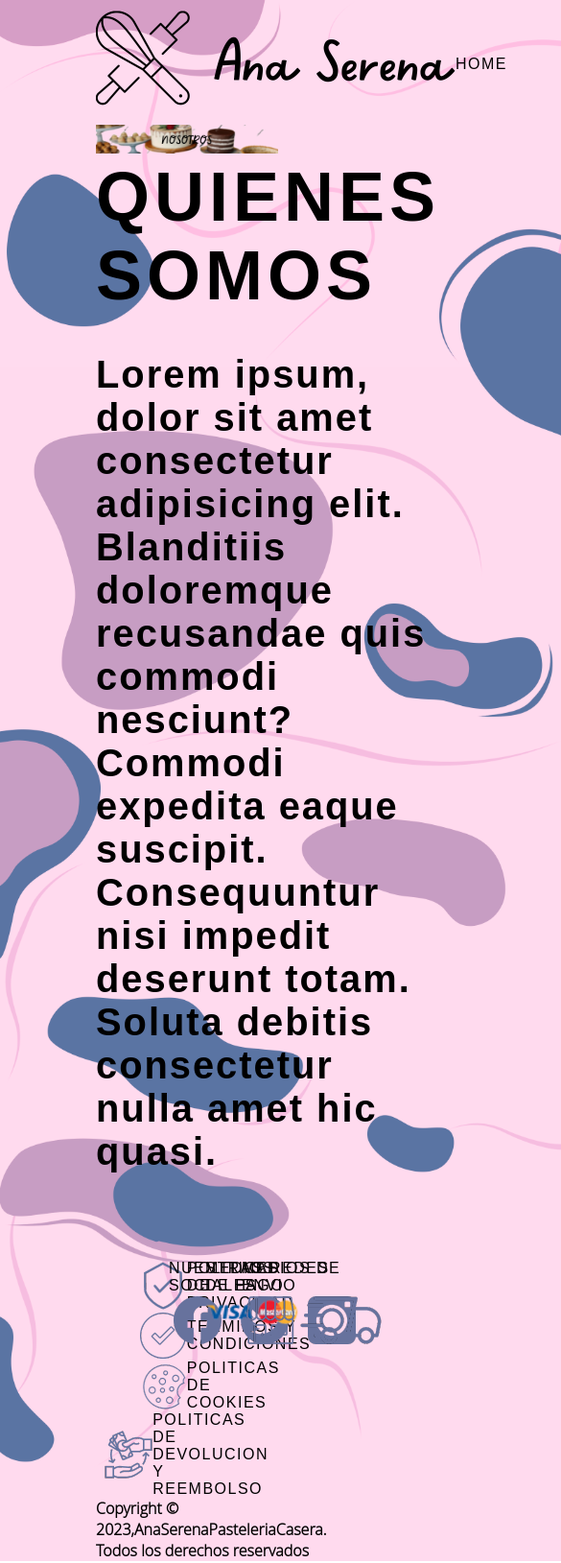
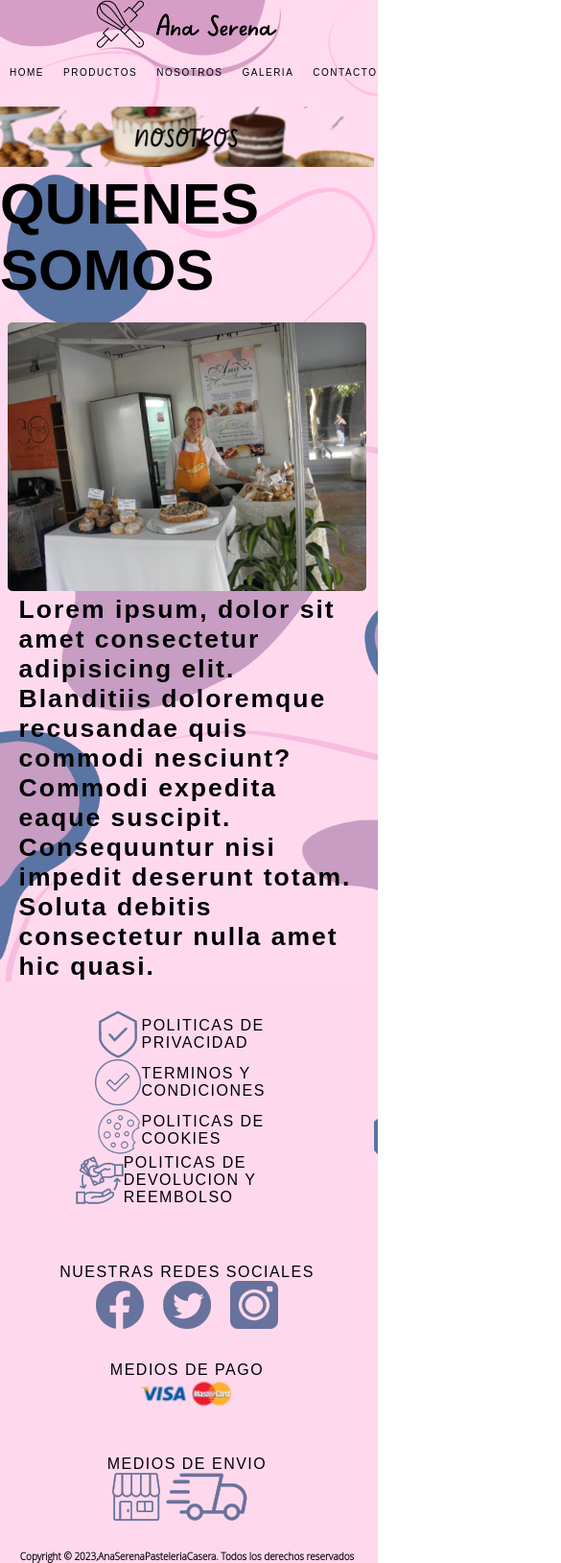
Before and after one commit to santiagonietto/root-anaserena-website, a plain HTML site: page paginas/nosotros.html in a window 390 px wide. Shown: the top 1629 px of the page at 96% size, 585 px wide, since content can reach past the window. Drawn offline with Linux system fonts and the light colour scheme; a web font is replaced by a local one.

Commit message:
desktop-terminado__mobile-solo-dos-terminados

```diff
--- a/css/style.css
+++ b/css/style.css
@@ -1025,10 +1025,6 @@ section.cartas{
 
 }
 
-
-
-
-
 .gale{
     width: 100%;
     height: 100%;
@@ -1036,6 +1032,157 @@ section.cartas{
     border-radius: 10px;
 }
 
+/*  TODO --> FIN DE GALERIA */
 
 
-/*  TODO --> FIN DE GALERIA */
+/* COMIENZO MEDIAS QUERIES */
+
+@media only screen and (max-width: 480px){
+
+
+
+
+    main{
+        margin: 0;
+    }
+
+
+
+
+    /* * HEADER */
+    header{
+        width: 100%;
+        flex-direction: row;
+        flex-wrap: wrap;
+        justify-content: center;
+    }
+
+    .logo{
+        margin: 0;
+        height: 50px;
+    }
+
+    #🧭{
+        width: 100%;
+        display: flex;
+        margin-top: 10px;
+    }
+
+    .👻{
+        width: 100%;
+        display: flex;
+        justify-content: space-between;
+        font-size: 10px;
+        margin: 0;
+        padding: 0;
+
+    }
+
+    .👻 li{
+        margin: 10px;
+        padding: 0;
+    }
+/* * FIN HEADER */
+
+
+
+
+/* * CONTACTO */
+
+.text_contact{
+    padding: 10px;
+    font-size: 1.5rem;
+}
+
+.form_contactos{
+    height: 700px;
+}
+
+
+/* * FIN CONTACTO */
+
+
+
+
+/* * NOSOTROS */
+
+.body_nos{
+    display: flex;
+    flex-direction: column;
+}
+.h2_nos{
+    display: flex;
+    font-size: 2.5rem;
+    letter-spacing: normal;
+    width: 100%;
+    justify-content: center;
+}
+
+.div_img_nos{
+    padding-left: 2%;
+    padding-right: 2%;
+}
+
+.img_nos{
+    border-radius: 5px;
+}
+
+.h5_nos{
+    font-size: 2rem;
+    padding-left: 5%;
+    padding-right: 5%;
+}
+
+/* * FIN NOSOTROS */
+
+
+
+
+/* * FOOTER */
+
+footer{
+    background-color: #FED9ED;
+    margin: 0;
+    padding: 0;
+    display: flex;
+    flex-direction: column;
+    flex-wrap: nowrap;
+}
+
+section.---seguridad{
+    display: flex;
+    align-items: center;
+    flex-direction: column;
+    padding-top: 30px;
+    padding-bottom: 30px;
+}
+
+section.---redes_sociales{
+    display: flex;
+    flex-direction: column;
+    align-items: center;
+    padding-top: 30px;
+    padding-bottom: 30px;
+}
+
+section.---medios_envio{
+    display: flex;
+    justify-content: center;
+    padding-top: 30px;
+    padding-bottom: 30px;
+}
+div.--envios{
+    display: flex;
+    flex-direction: column;
+}
+
+div.Copyright{
+    font-size: 10px;
+}
+
+/* * FIN FOOTER */
+
+
+
+
+}
--- a/paginas/nosotros.html
+++ b/paginas/nosotros.html
@@ -15,7 +15,7 @@
 
     <header>
         <img class="logo" src="../medios/logo_pagina.png" alt="Logo_de_la_empresa">
-        <nav id=">🧭">
+        <nav id="🧭">
             <ul class="👻">
                 <li><a class="home_h" href="../index.html">HOME</a></li>
                 <li><a class="productos_h" href="../paginas/productos.html">PRODUCTOS</a></li>
@@ -37,12 +37,13 @@
             <div class="h2_nos">
                 <h2>QUIENES SOMOS</h2>
             </div>
+            <div class="div_img_nos">
+                <img class="img_nos" src="../medios/fotos_index/ana_nosotros.jpg" alt="">
+            </div>
             <div class="h5_nos">
                 <h5>Lorem ipsum, dolor sit amet consectetur adipisicing elit. Blanditiis doloremque recusandae quis commodi nesciunt? Commodi expedita eaque suscipit. Consequuntur nisi impedit deserunt totam. Soluta debitis consectetur nulla amet hic quasi.</h5>
             </div>
-            <div class="div_img_nos">
-                <img class="img_nos" src="../medios/fotos_index/ana_nosotros.jpg" alt="">
-            </div>
+
         </div>
 
 
@@ -67,21 +68,21 @@
         <section class="---seguridad" >
             <div class="--privacidad">
                 <img class="icono-privacidad" src="../medios/iconos/politcas_privacidad.png" alt="">
-                <p><a class="p-politicas" href="./paginas/footerpags/politicas_privacidad.html">POLITICAS DE PRIVACIDAD</a></p>
+                <p><a class="p-politicas" href="../paginas/footerpags/politicas_privacidad.html">POLITICAS DE PRIVACIDAD</a></p>
             </div>
             <div class="--condiciones">
                 <img class="icono-condiciones" src="../medios/iconos/terminos_condiciones.png" alt="">
-                <p><a class="p-terminos" href="./paginas/footerpags/terminos_condiciones.html">TERMINOS Y CONDICIONES</a></p>
+                <p><a class="p-terminos" href="../paginas/footerpags/terminos_condiciones.html">TERMINOS Y CONDICIONES</a></p>
             </div>
             <div class="--cookies">
                 <img class="icono-cookies" src="../medios/iconos/cookies.png" alt="">
-                <p><a class="p-cookiess" href="./footerpags/politicas_cookies.html">POLITICAS DE COOKIES</a></p>
+                <p><a class="p-cookiess" href="../footerpags/politicas_cookies.html">POLITICAS DE COOKIES</a></p>
             </div>
             <div class="--devoluciones">
                 <div class="-div_icono_devoluciones">
                     <img class="icono-devoluciones" src="../medios/iconos/devolucion.png" alt="">
                 </div>
-                <p><a class="p-devoluciones" href="./paginas/footerpags/politicas_devolucionyreembolso.html">POLITICAS DE DEVOLUCION Y REEMBOLSO</a></p>
+                <p><a class="p-devoluciones" href="../paginas/footerpags/politicas_devolucionyreembolso.html">POLITICAS DE DEVOLUCION Y REEMBOLSO</a></p>
             </div>
         </section >
         <section class="---redes_sociales">
```
Also changed, not shown: index.html (+1 -1 lines), paginas/contacto.html (+5 -5 lines), paginas/footerpags/politicas_cookies.html (+2 -1 lines), paginas/footerpags/politicas_devolucionyreembolso.html (+1 -1 lines), paginas/footerpags/politicas_privacidad.html (+1 -1 lines), paginas/footerpags/terminos_condiciones.html (+2 -2 lines), paginas/galeria.html (+1 -1 lines), paginas/productos.html (+5 -5 lines).
